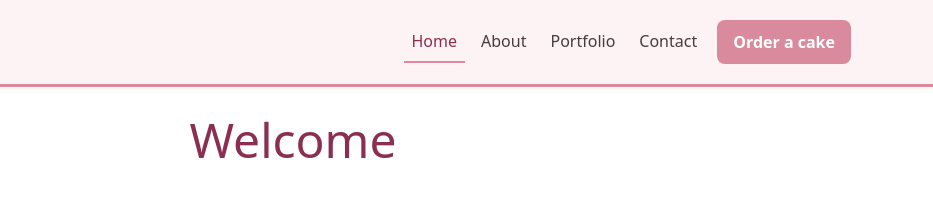
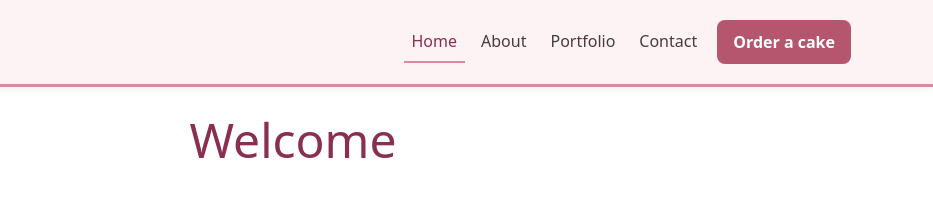
Before and after one commit to cavara/janes-cakes, a plain HTML site: page index.html in a window 1280 px wide. Shown: the top 200 px of the page, 347-1280 px from the left. Drawn offline with nearby package versions, Linux system fonts and the light colour scheme.

Commit message:
Improve button colour contrast for accessibility

```diff
--- a/assets/css/style.css
+++ b/assets/css/style.css
@@ -2,6 +2,7 @@
    Colours
    Pale pink  #fdf2f4   Pink     #d98a9c
    Berry      #8a2f52   Charcoal #4a3a3f
+   Button     #b5566e
    ========================================== */
 
 /* ---------- Text ---------- */
@@ -64,7 +65,7 @@ h3 {
 
 /* ---------- Buttons ---------- */
 .btn-cake {
-  background-color: #d98a9c;
+  background-color: #b5566e; /* deeper pink: white text passes WCAG AA contrast (4.6:1) */
   color: white;
   border: none;
   border-radius: 8px;
@@ -73,7 +74,7 @@ h3 {
 }
 
 .btn-cake:hover {
-  background-color: #c9768a; /* slightly darker pink on hover */
+  background-color: #9c3f58; /* darker pink on hover */
   color: white;
 }
 
```
Also changed, not shown: docs/testing/lighthouse-about.png (added), docs/testing/lighthouse-portfolio.png (added), 1 other file.
